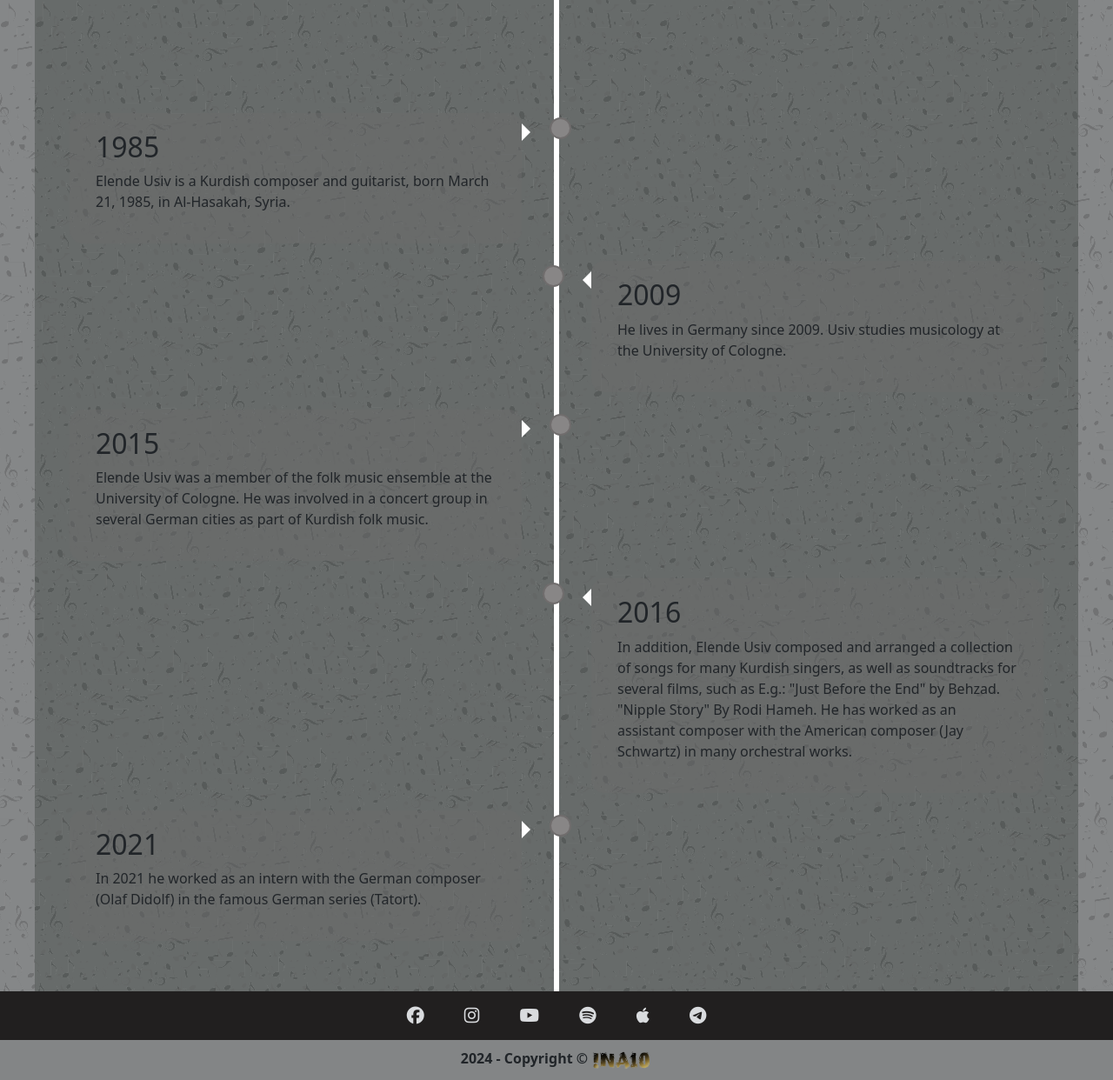
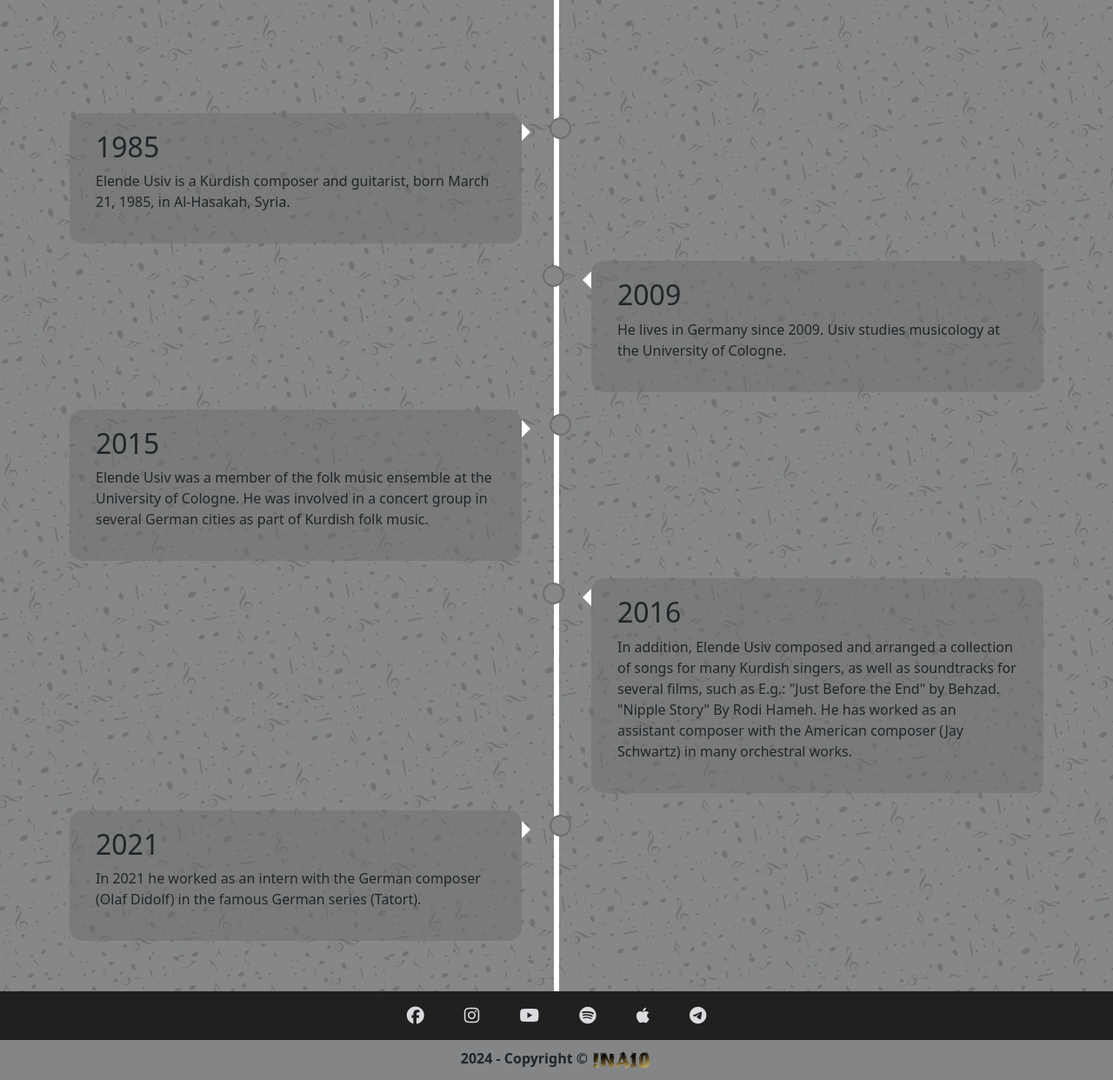
Before and after one commit to Mo-Inalo/elende-usiv.de, a PHP site: page /biography.php in a window 1280 px wide. Shown: the part 126-1368 px from the top of the page at 87% size. Run offline with PHP 8.4, Linux system fonts and the light colour scheme; some libraries are stand-ins or nearby versions.

Commit message:
finale Abarbeitung 21

```diff
--- a/biography.php
+++ b/biography.php
@@ -10,7 +10,7 @@ include "templates/nav.php"
 
 
 <div style="background-image: url('images/entfer.png')">
-<div class="timeline" style="background-image: url('images/entfer.png')">
+<div class="timeline">
     <br>
     <br>
     <br>
--- a/css_my/stylesheet.css
+++ b/css_my/stylesheet.css
@@ -144,7 +144,7 @@ option {
 
 /* The actual timeline (the vertical ruler) */
 .timeline {
-    background-color: rgba(97, 100, 99, 0.8);
+
     position: relative;
     max-width: 1200px;
     margin: 0 auto;
```
